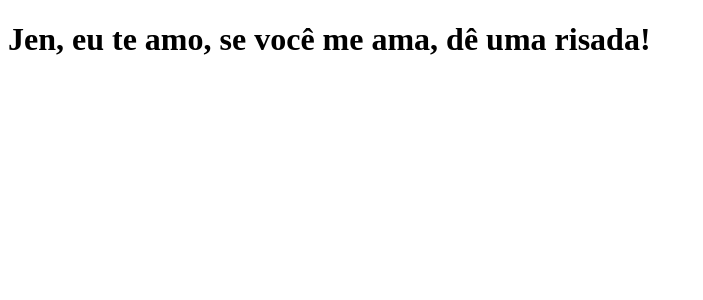
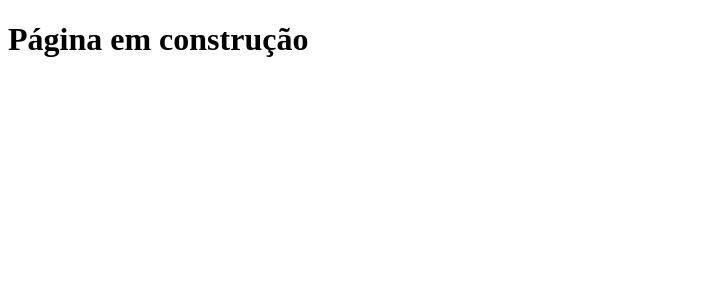
Before and after one commit to brkeae/clone-tabnews, a Next.js app: page / in a window 1280 px wide. Shown: the top 300 px of the page, without its empty margins (0-703 px from the left). Built offline with nearby package versions, Linux system fonts and the light colour scheme.

Commit message:
Ajustando a mensagem de página em construção no

```diff
--- a/pages/index.js
+++ b/pages/index.js
@@ -1,9 +1,5 @@
 function Home() {
-  return <h1> Jen, eu te amo, se você me ama, dê uma risada!</h1>;
-}
-
-function teste() {
-  console.log("teste");
+  return <h1> Página em construção</h1>;
 }
 
 export default Home;
```
